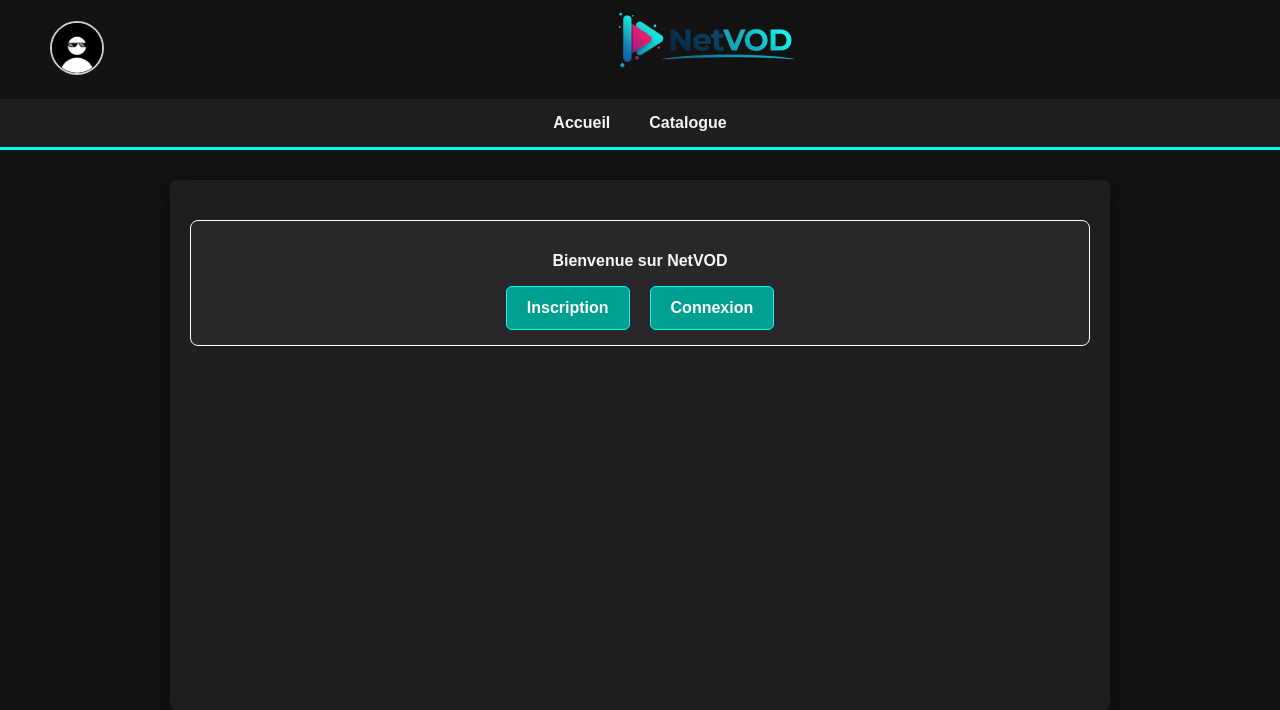
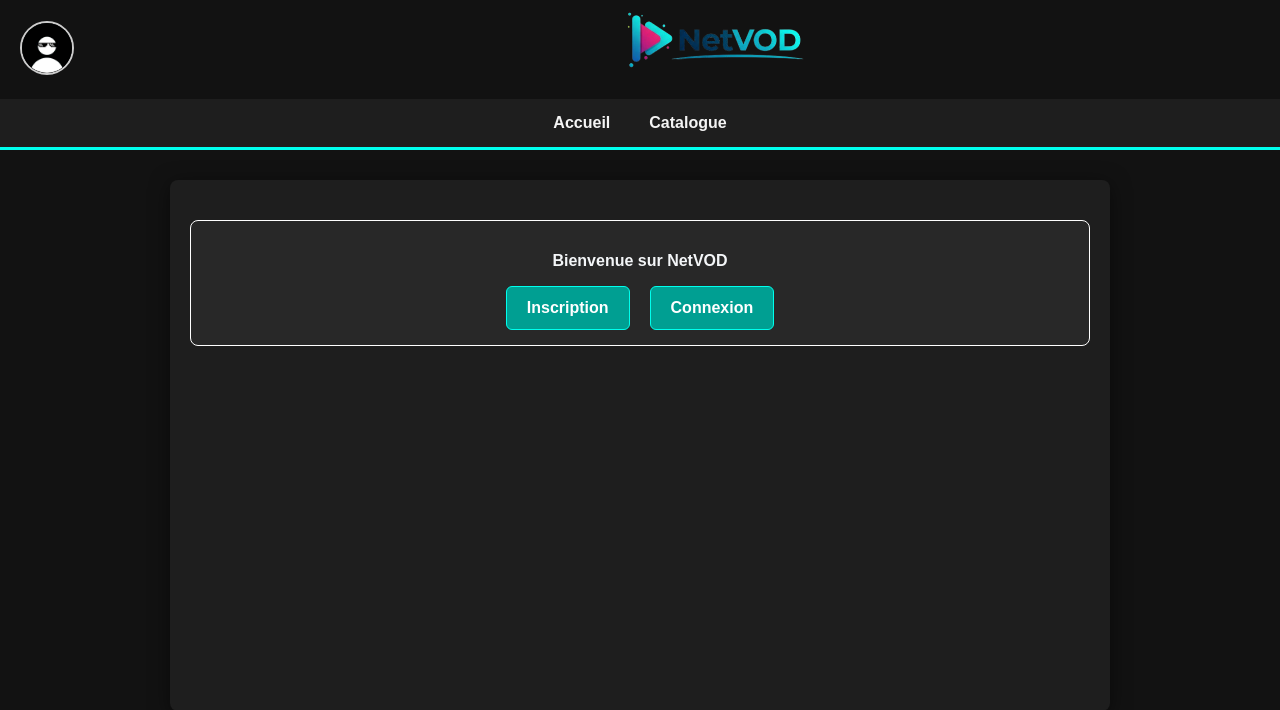
Before and after one commit to Jordan-Vigneulle/NetVOD, a PHP site: page / in a window 1280 px wide. Shown: the top 710 px of the page. Run offline with PHP 8.4, Linux system fonts and the light colour scheme.

Commit message:
Centrage du logo

```diff
--- a/src/style/css/style.css
+++ b/src/style/css/style.css
@@ -224,15 +224,15 @@ img {
   height: 50px;
   border-radius: 50%;
   object-fit: cover;
-    margin-left: 50px;
-  margin-right: 500px;
+    margin-left: 20px;
   border: 2px solid #ccc;
 }
 
 #logo {
-  height: 80px;
-  margin-bottom: 15px;
-  place-self: center;
+    left: 50%;
+    height: 80px;
+    margin-bottom: 15px;
+    margin-left: 265%;
 }
 
 .playlist-card {
```
